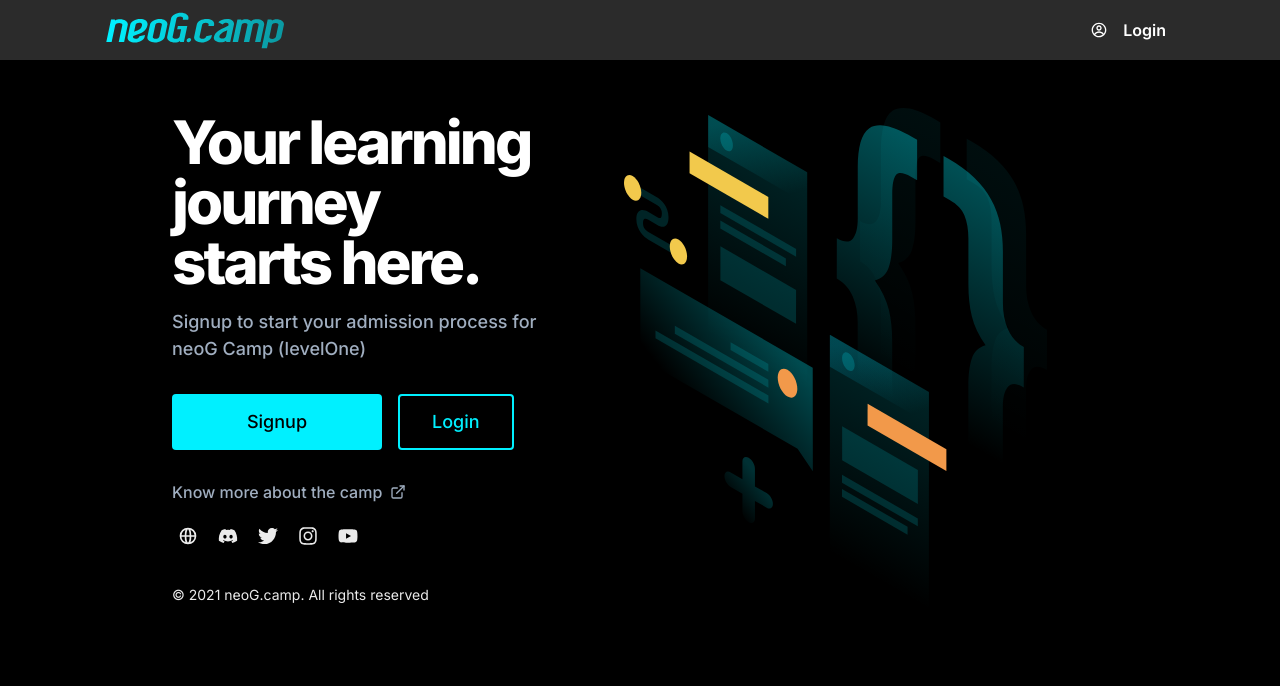
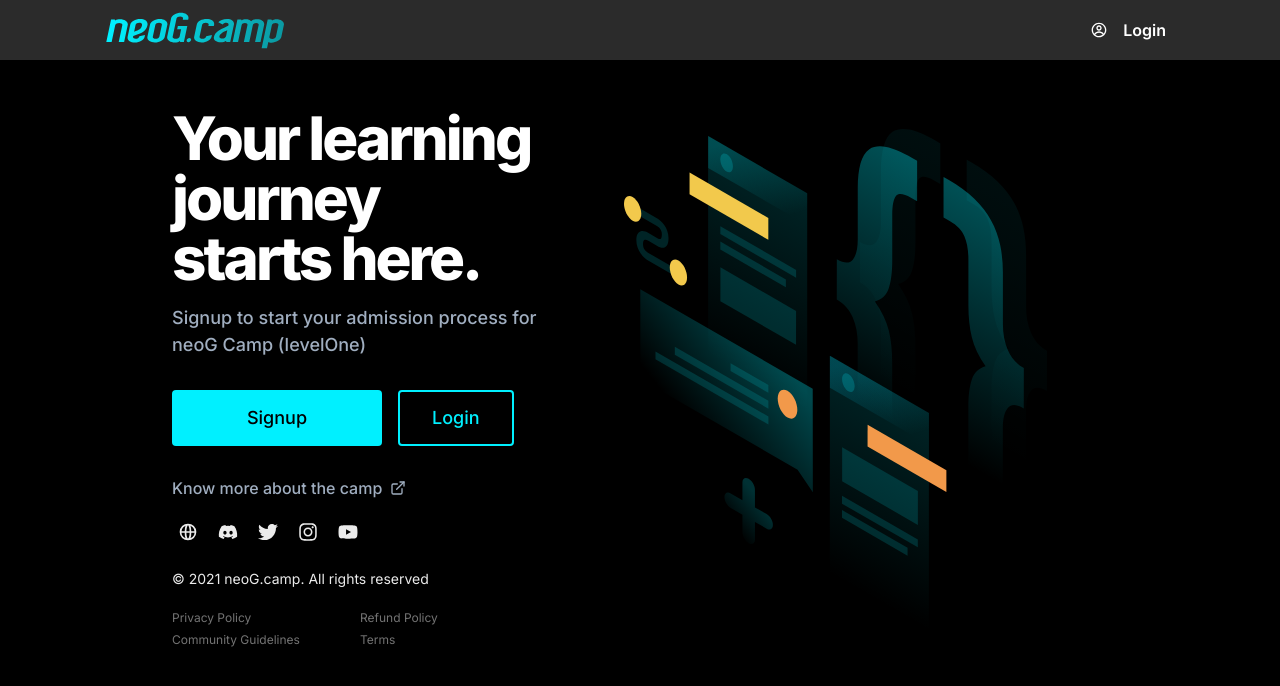
Before and after one commit to SAYUK09/platform-93by4, a Next.js app in the folder client/: page / in a window 1280 px wide. Shown: the top 686 px of the page. Built offline with nearby package versions, Linux system fonts and the light colour scheme; no server answers.

Commit message:
Add: Legal Links to the Landing page

```diff
--- a/client/src/components/Footer/Footer.tsx
+++ b/client/src/components/Footer/Footer.tsx
@@ -1,4 +1,13 @@
-import { Box, IconButton, ButtonGroup, Text } from '@chakra-ui/react'
+import {
+  Box,
+  IconButton,
+  ButtonGroup,
+  Text,
+  HStack,
+  Flex,
+  Grid,
+  GridItem,
+} from '@chakra-ui/react'
 
 import {
   FaGithub,
@@ -9,14 +18,14 @@
   FaTelegram,
 } from 'react-icons/fa'
 
-import { footerLinks } from './socialLinks'
+import { legalLinks, socialLinks } from './footerLinks'
 
 export function Footer() {
   return (
     <>
       <Box>
         <ButtonGroup variant="ghost" color="gray.600" mt={4}>
-          {footerLinks.map(({ id, label, href, icon }) => {
+          {socialLinks.map(({ id, label, href, icon }) => {
             return (
               <IconButton
                 as="a"
@@ -30,9 +39,33 @@
           })}
         </ButtonGroup>
       </Box>
-      <Text fontSize="sm" mt={{ base: '12', md: '8' }}>
-        &copy; {new Date().getFullYear()} neoG.camp. All rights reserved
-      </Text>
+      <Flex direction="column" mt={{ base: '12', md: '5' }}>
+        <Text fontSize="sm" color="black.00">
+          &copy; {new Date().getFullYear()} neoG.camp. All rights reserved
+        </Text>
+        <Grid
+          templateRows="repeat(2, 1fr)"
+          templateColumns="repeat(2, 1fr)"
+          gap={{ base: '3', md: '1' }}
+          mt={{ base: '12', md: '5' }}
+        >
+          {legalLinks.map(({ id, label, href }) => {
+            return (
+              <Text
+                fontSize="xs"
+                color="black.500"
+                colSpan={1}
+                rowSpan={1}
+                key={id}
+              >
+                <a href={href} target="_blank">
+                  {label}
+                </a>
+              </Text>
+            )
+          })}
+        </Grid>
+      </Flex>
     </>
   )
 }
--- a/client/src/components/Footer/socialLinks.tsx
+++ b/client/src/components/Footer/footerLinks.tsx
@@ -8,7 +8,13 @@
   icon: React.ReactElement
 }
 
-export const footerLinks: SocialLinks[] = [
+export type LegalLinks = {
+  id: number
+  label: string
+  href: string
+}
+
+export const socialLinks: SocialLinks[] = [
   {
     id: 1,
     label: 'Website',
@@ -29,7 +35,7 @@
   },
   {
     id: 4,
-    label: 'Instagran',
+    label: 'Instagram',
     href: 'https://www.instagram.com/neogcamp',
     icon: <FaInstagram fontSize="20px" />,
   },
@@ -40,3 +46,26 @@
     icon: <FaYoutube fontSize="20px" />,
   },
 ]
+
+export const legalLinks: LegalLinks[] = [
+  {
+    id: 1,
+    label: 'Privacy Policy',
+    href: 'https://neog.camp/legal/privacy',
+  },
+  {
+    id: 2,
+    label: 'Refund Policy',
+    href: 'https://neog.camp/legal/refund',
+  },
+  {
+    id: 3,
+    label: 'Community Guidelines',
+    href: 'https://neog.camp/legal/communityguide',
+  },
+  {
+    id: 4,
+    label: 'Terms',
+    href: 'https://neog.camp/legal/tnc',
+  },
+]
--- a/client/src/components/Layout/AuthLayout.tsx
+++ b/client/src/components/Layout/AuthLayout.tsx
@@ -15,6 +15,8 @@
     >
       <Stack
         maxW={['100%', '100%', '80%']}
+        minW={['100%', '100%', '80%']}
+        maxH={['100%', '100%', '1000%']}
         direction={{ base: 'column', md: 'row' }}
         rounded={'10px'}
         overflow="hidden"
```
Also changed, not shown: client/src/pages/index.tsx (+9 -1 lines).
